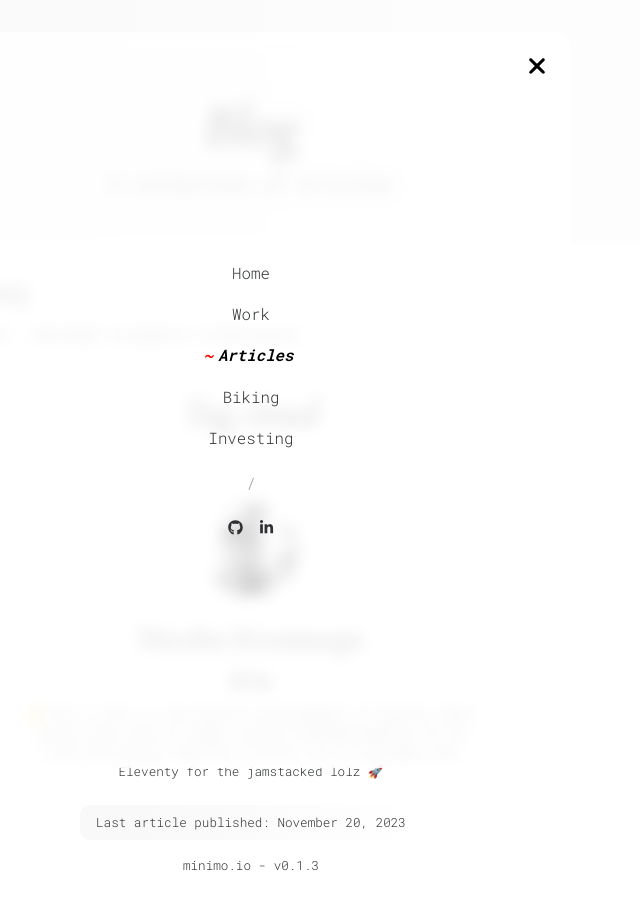
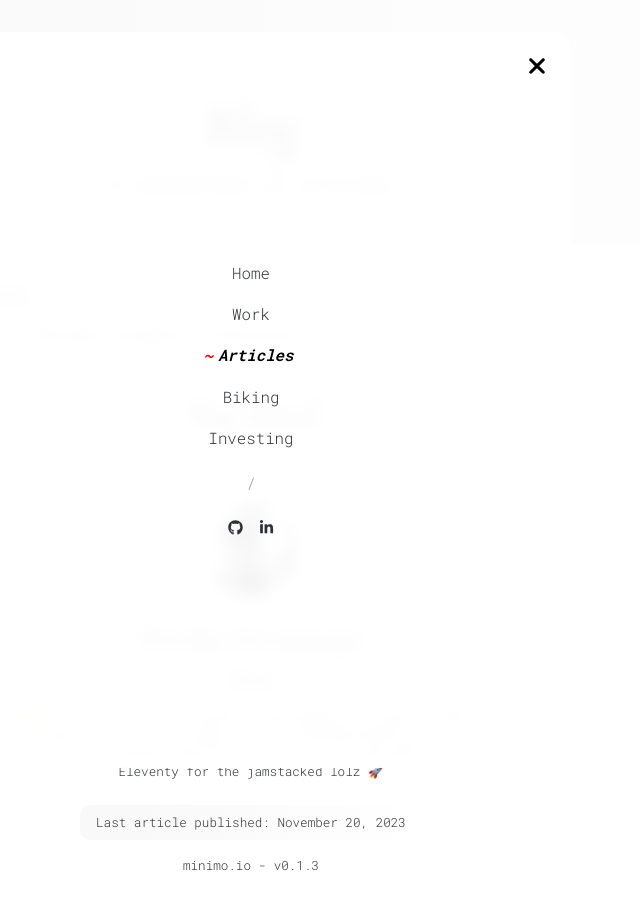
Before and after one commit to minimo-io/minimo-11ty, an Eleventy site: page src/pages/blog.njk in a window 1280 px wide. Both pictures are taken after a click on the button "Menu". Shown: the whole page, without its empty margins (389-1029 px from the left). Built offline with nearby package versions, Linux system fonts and the light colour scheme; Eleventy itself is replaced by a stand-in of ours; files that its build step writes are made by us from their sources; what @11tyrocks/eleventy-plugin-emoji-readtime would draw is missing.

Commit message:
Final touch on backdrop filter

```diff
--- a/src/assets/css/base.css
+++ b/src/assets/css/base.css
@@ -29,7 +29,7 @@
     --high-background: #F3F3F3;
     --high-background-gradient: linear-gradient(90deg, rgba(249,249,249,1) 20%, rgba(255,255,255,0) 100%);
     --foreground-text: #2e3033;
-    --nav-backdrop: rgba(255, 255, 255, .8);
+    --nav-backdrop: rgba(255, 255, 255, .95);
     --nav-item-selected-color: black;
     --links-border: .13rem solid rgba(46, 48, 51, .9);
 }
--- a/src/assets/css/themes.css
+++ b/src/assets/css/themes.css
@@ -7,7 +7,7 @@
     --high-background: rgb(27, 27, 27);
     --high-background-gradient: linear-gradient(90deg, rgb(27, 27, 27) 20%, rgba(0, 0, 0, 0) 100%);
     --foreground-text: #e7e7e7;
-    --nav-backdrop: rgba(35, 35, 35, 0.8);
+    --nav-backdrop: rgba(35, 35, 35, .95);
     --nav-item-selected-color: invert(100%);
     --links-border: .13rem solid rgba(231, 231, 231, .8);
 }
```
